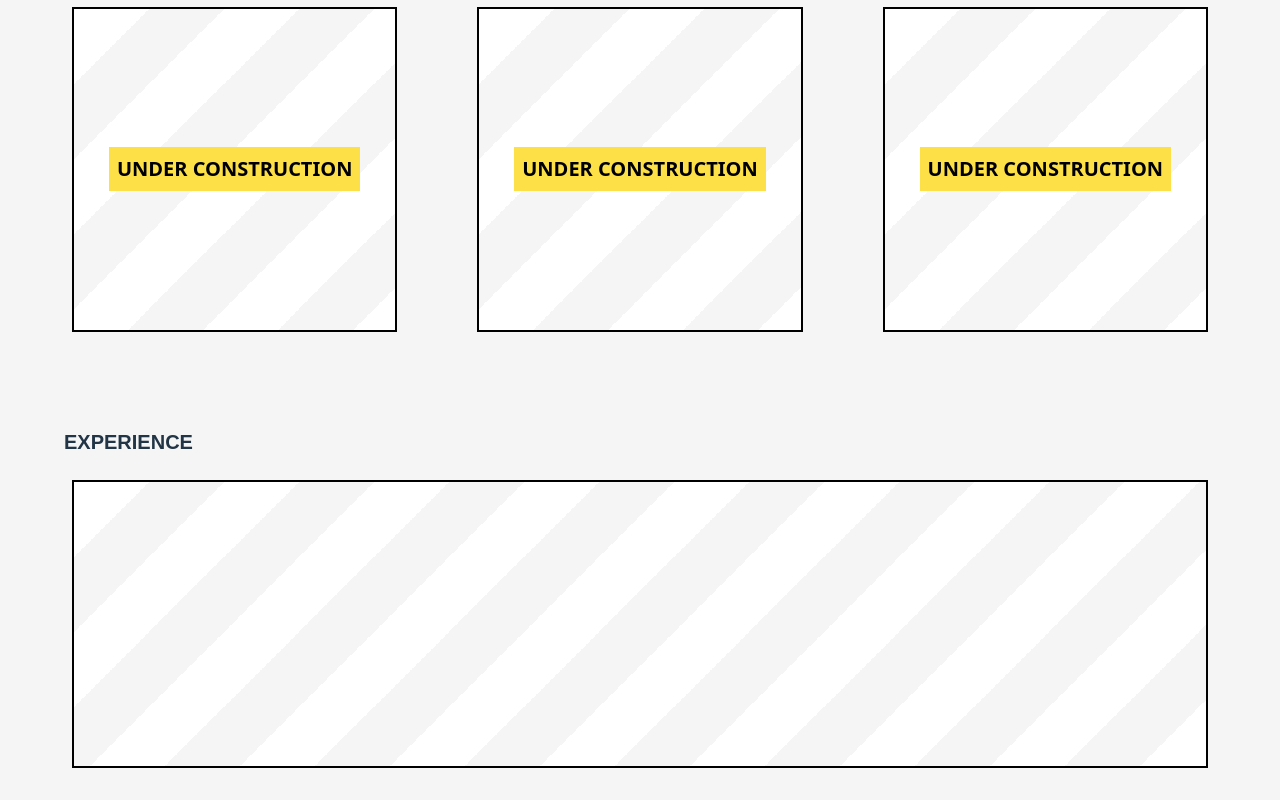
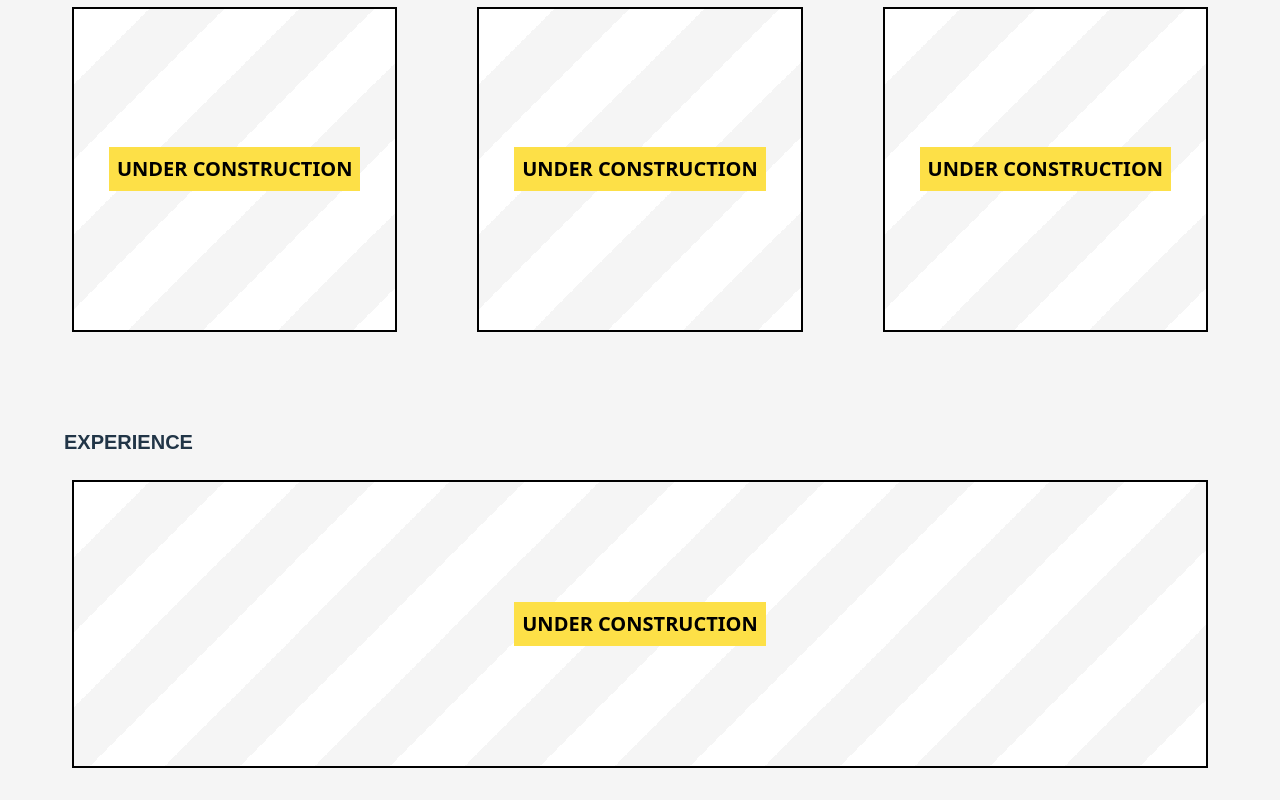
Before and after one commit to aventide/alexstaples.dev, a React (Vite) app: page / in a window 1280 px wide. Shown: the part 780-1580 px from the top of the page. Built offline with nearby package versions, Linux system fonts and the light colour scheme; what @react-pdf/renderer would draw is missing.

Commit message:
feat(home): add under construction text to experience block

```diff
--- a/src/components/Home.jsx
+++ b/src/components/Home.jsx
@@ -24,7 +24,13 @@ export default function Home() {
 			<div className="mt-24">
 				<h2 className="mb-6 font-bold text-xl mx-8 font-heading">EXPERIENCE</h2>
 				<div className="grid mx-10">
-					<div className="border-black dark:border-white border-2 flex-1 h-72 under-construction-small" />
+					<div className="border-black dark:border-white border-2 flex-1 h-72 under-construction-small">
+						<div className="h-full flex justify-center items-center ">
+							<div className={"bg-yellow-300 text-black text-xl font-bold p-2"}>
+								UNDER CONSTRUCTION
+							</div>
+						</div>
+					</div>
 				</div>
 			</div>
 		</div>
```
